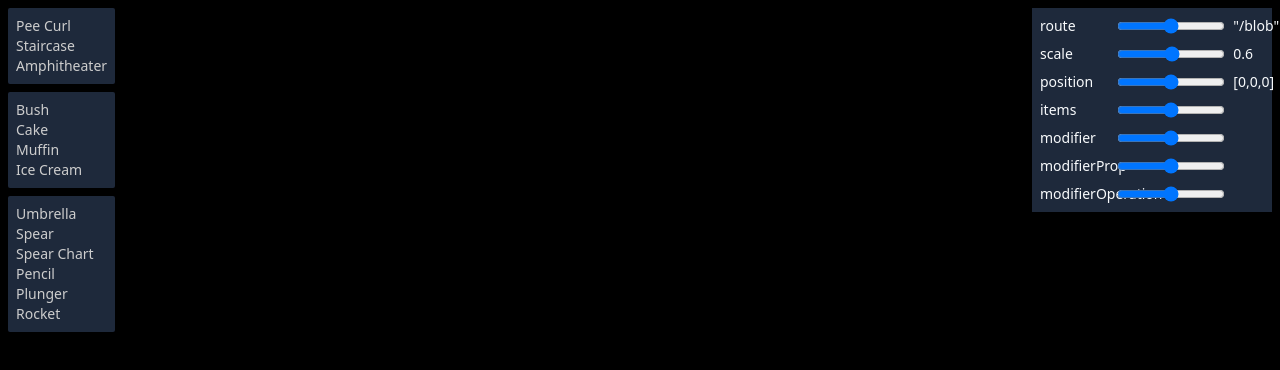
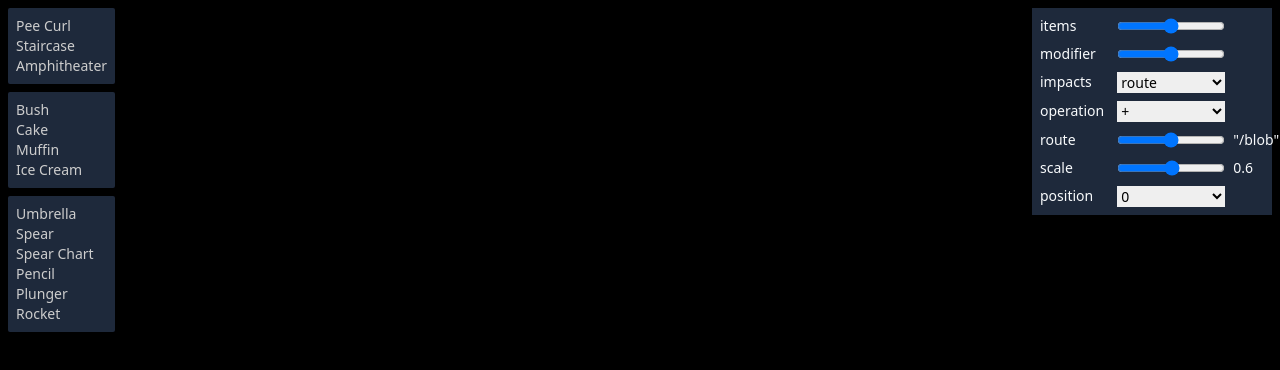
Before and after one commit to cincplug/3d-stuff, a Next.js app: page / in a window 1280 px wide. Shown: the top 370 px of the page. Built offline with nearby package versions, Linux system fonts and the light colour scheme.

Commit message:
Fix array types

```diff
--- a/src/components/dom/Controls.jsx
+++ b/src/components/dom/Controls.jsx
@@ -1,24 +1,71 @@
-import React from 'react'
+import React, { useState } from 'react'
 
 const Controls = ({ controls, handleInputChange }) => {
+  const [selectedValues, setSelectedValues] = useState(() => {
+    const initialValues = {}
+    Object.keys(controls).forEach((control) => {
+      initialValues[control] = controls[control].value
+    })
+    return initialValues
+  })
+
+  const handleSelectChange = (event) => {
+    const { id, value } = event.target
+    setSelectedValues((prevValues) => ({
+      ...prevValues,
+      [id]: value,
+    }))
+    handleInputChange(event)
+  }
+
+  const handleRangeChange = (event) => {
+    const { id, value } = event.target
+    setSelectedValues((prevValues) => ({
+      ...prevValues,
+      [id]: Number(value),
+    }))
+    handleInputChange(event)
+  }
+
   return (
     <aside className='absolute right-2 top-2 grid w-60 grid-cols-12 gap-2 bg-slate-800 p-2 text-sm text-slate-50'>
       {Object.keys(controls).map((control, controlIndex) => {
         const { min, max, step, value } = controls[control]
         const displayValue = typeof value === 'number' ? value : JSON.stringify(value)
+        const uiElement = Array.isArray(value) ? (
+          <select
+            className='col-span-6 text-black'
+            id={control}
+            value={selectedValues[control]}
+            onChange={handleSelectChange}
+          >
+            {value.map((option) => (
+              <option key={option} value={option}>
+                {option}
+              </option>
+            ))}
+          </select>
+        ) : (
+          <>
+            <input
+              className='col-span-6'
+              id={control}
+              type='range'
+              min={min}
+              max={max}
+              step={step}
+              value={selectedValues[control]}
+              onChange={handleRangeChange}
+            />
+            <span className='col-span-2'>{displayValue}</span>
+          </>
+        )
         return (
           <React.Fragment key={controlIndex}>
             <label className='col-span-4' htmlFor={control}>
               {control}
             </label>
-            <input
-              className='col-span-6'
-              id={control}
-              type='range'
-              {...{ min, max, step, value }}
-              onChange={handleInputChange}
-            />
-            <label className='col-span-2'>{displayValue}</label>
+            {uiElement}
           </React.Fragment>
         )
       })}
--- a/src/helpers/createControls.js
+++ b/src/helpers/createControls.js
@@ -2,21 +2,27 @@ export const createControls = (props) => {
   const chartDefaults = {
     items: 1,
     modifier: 10,
-    modifierProp: 'height',
-    modifierOperation: '*',
+    impacts: 'height',
+    operation: '*',
   }
-  const controls = {}
+
+  const impactss = Object.keys(props)
+  const operations = ['+', '-', '*', '/', '**', 'pow', 'sqrt', 'sin', 'cos', 'tan', 'atan']
+
+  const controls = { ...chartDefaults, ...props }
+
   Object.keys(props).forEach((setting) => {
     const isCountable = ['sides', 'bases'].includes(setting)
     controls[setting] = {
-      value: props?.[setting],
+      value: props[setting],
       min: isCountable ? 3 : -100,
       max: 100,
       step: isCountable ? 1 : 0.1,
     }
-    if (setting === 'chart') {
-      controls[setting].rows = true
-    }
   })
-  return { ...controls, ...chartDefaults }
+
+  controls.impacts = { value: impactss }
+  controls.operation = { value: operations }
+
+  return controls
 }
```
